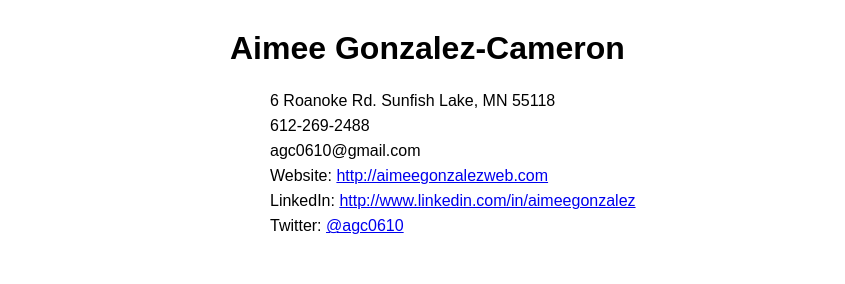
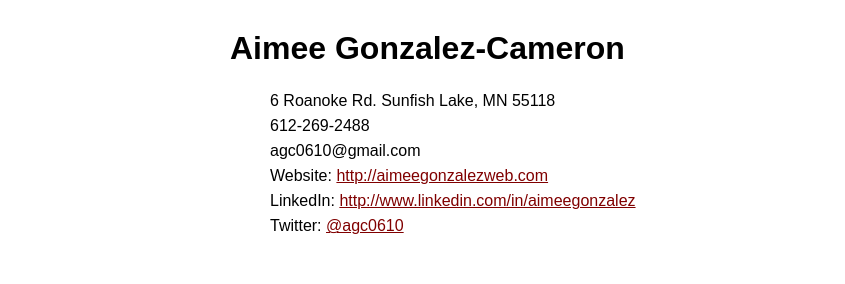
Before and after one commit to gonza166/gonza166.github.io, a plain HTML site: page index.html in a window 1280 px wide. Shown: the top 284 px of the page, 0-845 px from the left. Drawn offline with Linux system fonts and the light colour scheme.

Commit message:
Added files via upload
a tag styles

```diff
--- a/resume.css
+++ b/resume.css
@@ -29,3 +29,7 @@ img {
 li {
 	line-height: 25px;
 }
+
+a {
+	color: maroon;
+}
```
